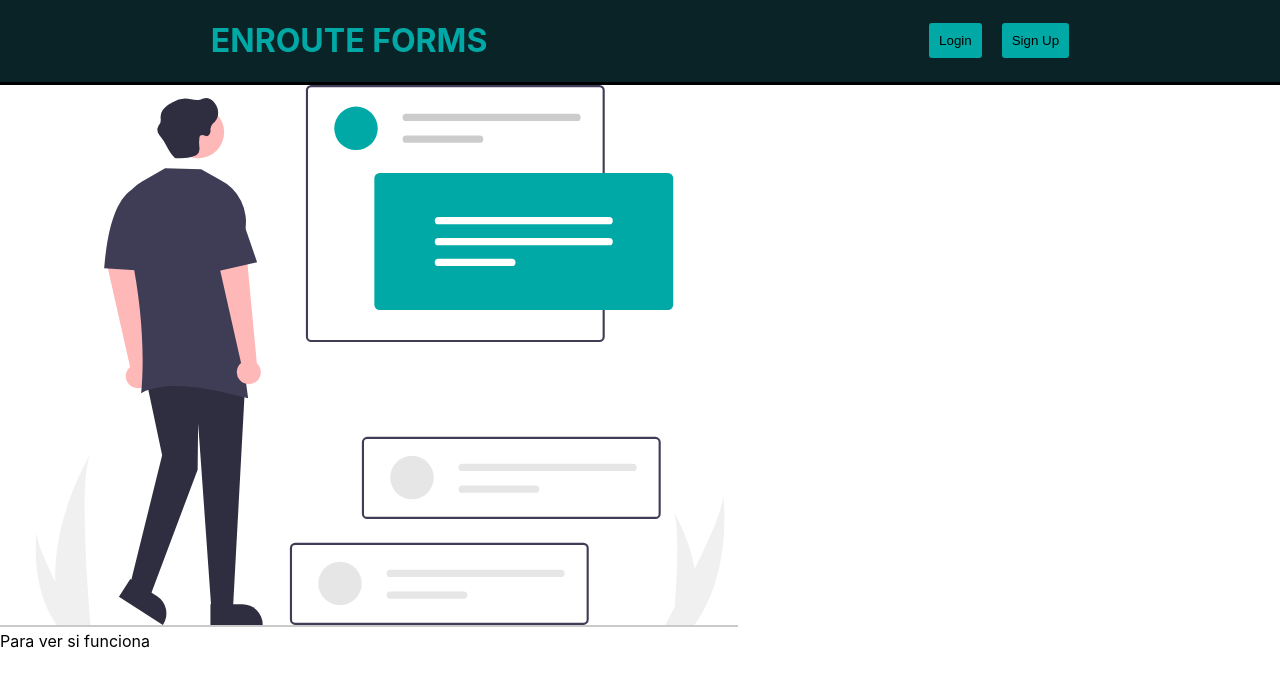
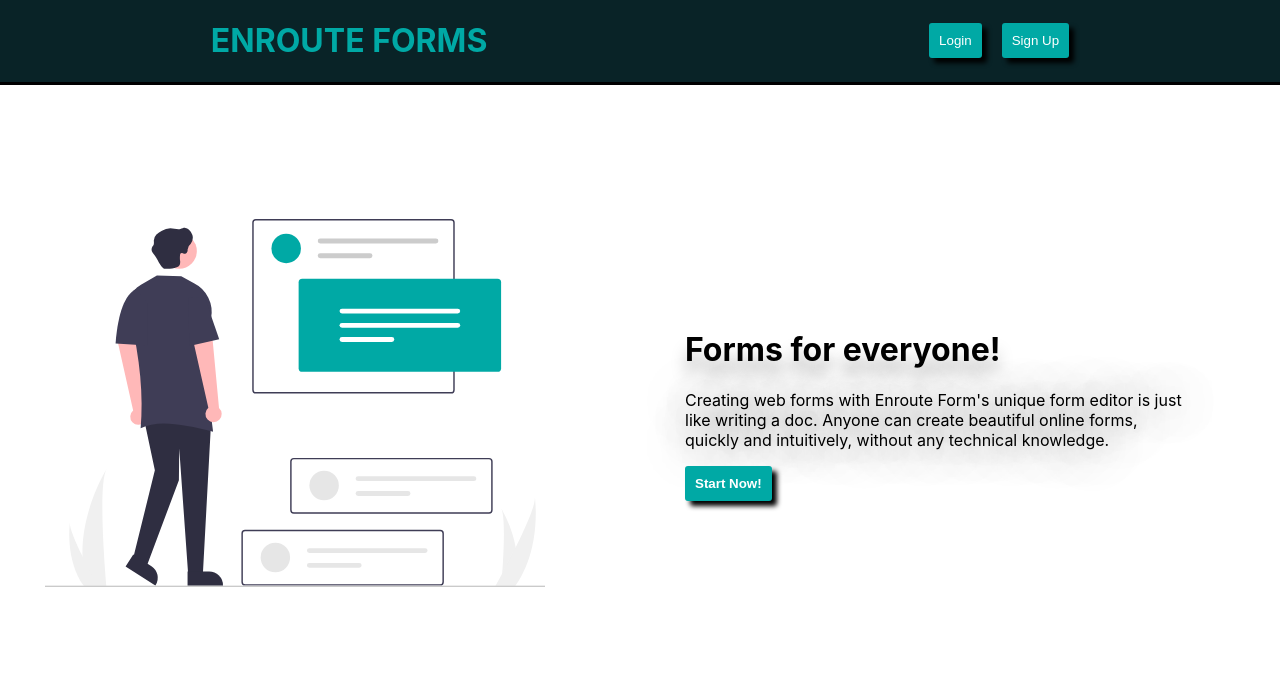
Before and after one commit to mikolertesx/r6-questions-app, a Next.js app: page / in a window 1280 px wide. Shown: the top 686 px of the page. Built offline with nearby package versions, Linux system fonts and the light colour scheme.

Commit message:
landing done

```diff
--- a/components/landing-body/index.jsx
+++ b/components/landing-body/index.jsx
@@ -2,14 +2,17 @@ import styles from './styles.module.scss'
 import launch from './Browsing.svg'
 
 const Body = () =>{
-    console.log(launch)
     return (
-        <div>
+        <div className={styles.theBody}>
             <div>
                 <img src={launch.src}></img>
             </div>
-            <div>
-                <label htmlFor="">Para ver si funciona</label>
+            <div className={styles.rightSide}>
+                <h1>Forms for everyone!</h1>
+                <p> Creating web forms with Enroute Form's unique form editor is just like writing a doc. Anyone can create
+                    beautiful online forms, quickly and intuitively, without any technical knowledge.
+                </p>
+                <button><strong>Start Now!</strong></button>
             </div>
         </div>
     )
--- a/components/landing-body/styles.module.scss
+++ b/components/landing-body/styles.module.scss
@@ -0,0 +1,36 @@
+.theBody{
+    display: flex;
+    align-items: center;
+    height: 80vh;
+    justify-content: space-around;
+
+    img{
+        max-width: 500px;
+    }
+    .rightSide{
+        margin: 50px;
+        max-width: 500px;
+        box-shadow: 10px black;
+    }
+    button{
+        padding: 10px;
+        border-radius: 3px;
+        min-width: 20px;
+        margin-left: 0px auto;
+        background-color: rgb(0, 169, 165);
+        border-style: none;
+        color: white;
+        box-shadow: 5px 5px 5px black;
+    }
+    button:active{
+        transform: scale(0.95);
+    }
+    p{
+        text-shadow: 1px 1px 50px black;
+    }
+    h1{
+        text-shadow: 0 14px 15px rgb(0, 0, 0, 0.25)
+    }
+
+
+}
--- a/components/landing-navbar/styles.module.scss
+++ b/components/landing-navbar/styles.module.scss
@@ -16,8 +16,11 @@
         padding: 10px;
         border-radius: 3px;
         min-width: 20px;
-        margin-left: 20px;
+        margin-left: 0px auto;
         background-color: rgb(0, 169, 165);
         border-style: none;
+        color: white;
+        margin-left: 20px;
+        box-shadow: 5px 5px 5px black;
     }
 }
```
Also changed, not shown: hooks/useLocalStorage.js (added, +26 -0 lines).
